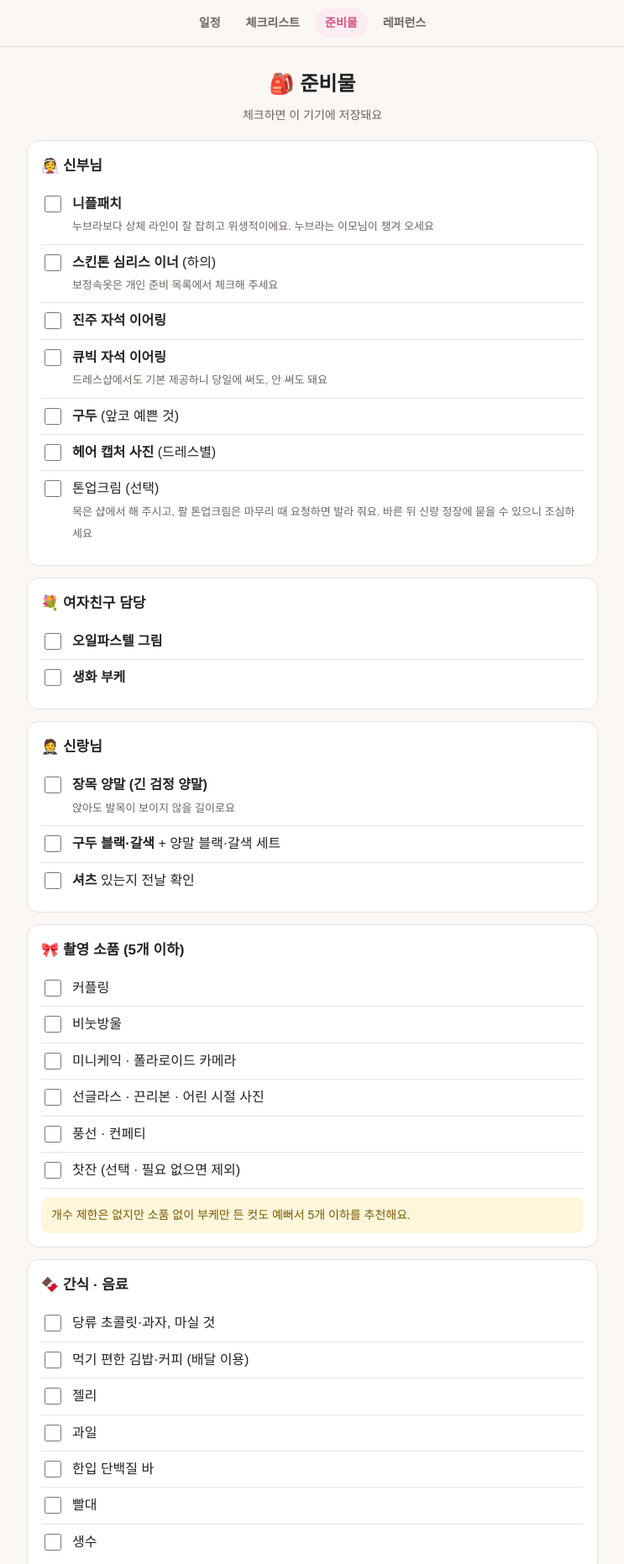
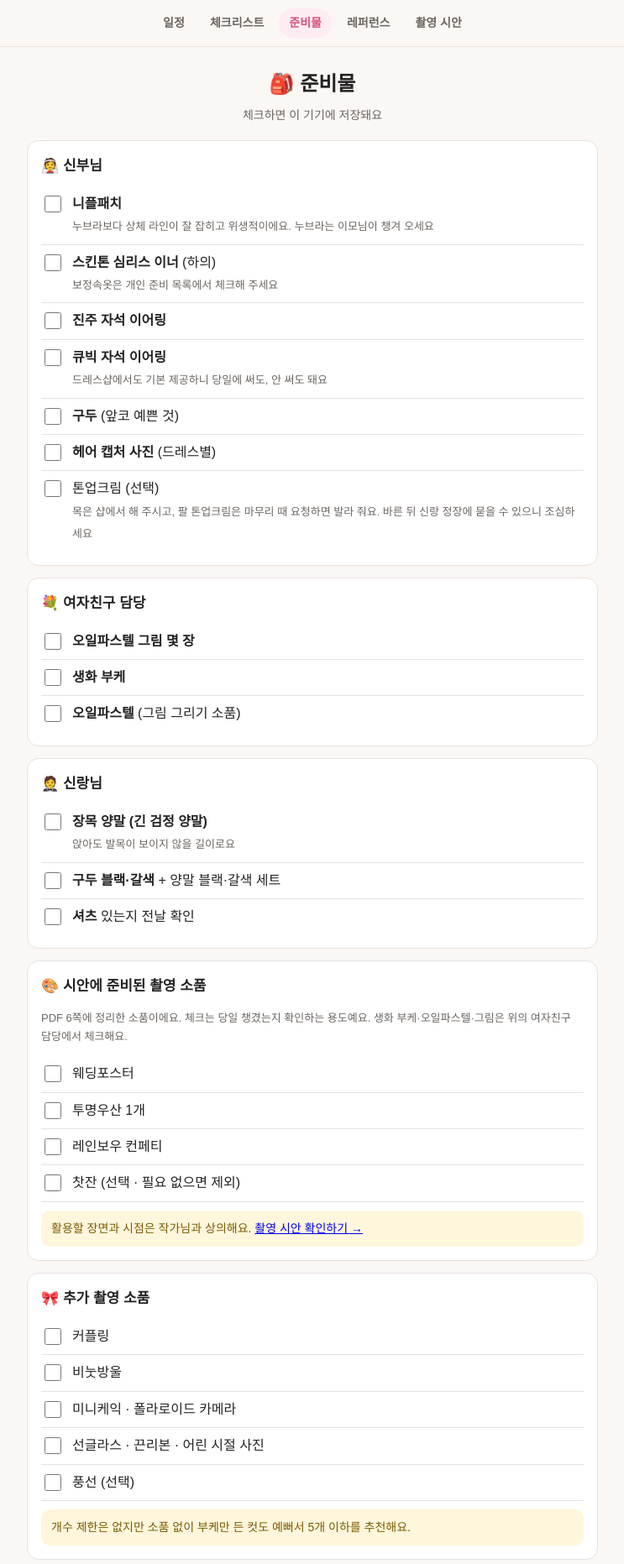
Before and after one commit to drsi7213/wedding_site_with_jb, a plain HTML site: page items.html in a window 1280 px wide. Shown: the top 1863 px of the page at 84% size, without its empty margins (268-1011 px from the left). Drawn offline with Linux system fonts and the light colour scheme.

Commit message:
Add wedding shoot PDF page and complete prepared props checklist

```diff
--- a/app.js
+++ b/app.js
@@ -1,5 +1,5 @@
 (function(){
-var P=[["index.html","일정"],["checklist.html","체크리스트"],["items.html","준비물"],["concept.html","레퍼런스"]];
+var P=[["index.html","일정"],["checklist.html","체크리스트"],["items.html","준비물"],["concept.html","레퍼런스"],["shoot-plan.html","촬영 시안"]];
 var cur=document.body.dataset.page,n=document.createElement("nav");
 P.forEach(function(p){var a=document.createElement("a");a.href=p[0];a.textContent=p[1];if(p[0]===cur)a.className="on";n.appendChild(a)});
 document.body.insertBefore(n,document.body.firstChild);
--- a/items.html
+++ b/items.html
@@ -10,20 +10,28 @@
 <label><input type="checkbox" data-k="i6"><span><b>헤어 캡처 사진</b> (드레스별)</span></label>
 <label><input type="checkbox" data-k="i7"><span>톤업크림 (선택)<br><span class="sub">목은 샵에서 해 주시고, 팔 톤업크림은 마무리 때 요청하면 발라 줘요. 바른 뒤 신랑 정장에 묻을 수 있으니 조심하세요</span></span></label></section>
 <section class="chk"><h2>💐 여자친구 담당</h2>
-<label><input type="checkbox" data-k="i8"><span><b>오일파스텔 그림</b></span></label>
+<label><input type="checkbox" data-k="i8"><span><b>오일파스텔 그림 몇 장</b></span></label>
 <label><input type="checkbox" data-k="i9"><span><b>생화 부케</b></span></label>
+<label><input type="checkbox" data-k="i10"><span><b>오일파스텔</b> (그림 그리기 소품)</span></label>
 </section>
 <section class="chk"><h2>🤵 신랑님</h2>
 <label><input type="checkbox" data-k="g1"><span><b>장목 양말 (긴 검정 양말)</b><br><span class="sub">앉아도 발목이 보이지 않을 길이로요</span></span></label>
 <label><input type="checkbox" data-k="g2"><span><b>구두 블랙·갈색</b> + 양말 블랙·갈색 세트</span></label>
 <label><input type="checkbox" data-k="g3"><span><b>셔츠</b> 있는지 전날 확인</span></label></section>
-<section class="chk"><h2>🎀 촬영 소품 (5개 이하)</h2>
+<section class="chk"><h2>🎨 시안에 준비된 촬영 소품</h2>
+<p class="sub">PDF 6쪽에 정리한 소품이에요. 체크는 당일 챙겼는지 확인하는 용도예요. 생화 부케·오일파스텔·그림은 위의 여자친구 담당에서 체크해요.</p>
+<label><input type="checkbox" data-k="p7"><span>웨딩포스터</span></label>
+<label><input type="checkbox" data-k="p8"><span>투명우산 1개</span></label>
+<label><input type="checkbox" data-k="p5"><span>레인보우 컨페티</span></label>
+<label><input type="checkbox" data-k="p6"><span>찻잔 (선택 · 필요 없으면 제외)</span></label>
+<div class="note">활용할 장면과 시점은 작가님과 상의해요. <a href="shoot-plan.html">촬영 시안 확인하기 →</a></div>
+</section>
+<section class="chk"><h2>🎀 추가 촬영 소품</h2>
 <label><input type="checkbox" data-k="p1"><span>커플링</span></label>
 <label><input type="checkbox" data-k="p2"><span>비눗방울</span></label>
 <label><input type="checkbox" data-k="p3"><span>미니케익 · 폴라로이드 카메라</span></label>
 <label><input type="checkbox" data-k="p4"><span>선글라스 · 끈리본 · 어린 시절 사진</span></label>
-<label><input type="checkbox" data-k="p5"><span>풍선 · 컨페티</span></label>
-<label><input type="checkbox" data-k="p6"><span>찻잔 (선택 · 필요 없으면 제외)</span></label>
+<label><input type="checkbox" data-k="p9"><span>풍선 (선택)</span></label>
 <div class="note">개수 제한은 없지만 소품 없이 부케만 든 컷도 예뻐서 5개 이하를 추천해요.</div></section>
 <section class="chk"><h2>🍫 간식 · 음료</h2>
 <label><input type="checkbox" data-k="f1"><span>당류 초콜릿·과자, 마실 것</span></label>
--- a/style.css
+++ b/style.css
@@ -162,3 +162,6 @@ tr.total td{border:0;color:var(--accent);font-size:16px}
 .concept-foot{flex-direction:column;align-items:flex-start;gap:6px}
 }
 .shot figcaption a{color:inherit;text-underline-offset:2px}
+
+.shoot-pdf{display:block;width:100%;height:70vh;min-height:360px;border:1px solid var(--line);border-radius:10px}
+nav{flex-wrap:wrap}
```
Also changed, not shown: concept.html (+1 -0 lines), shoot-plan.html (added, +23 -0 lines), 1 other file.
